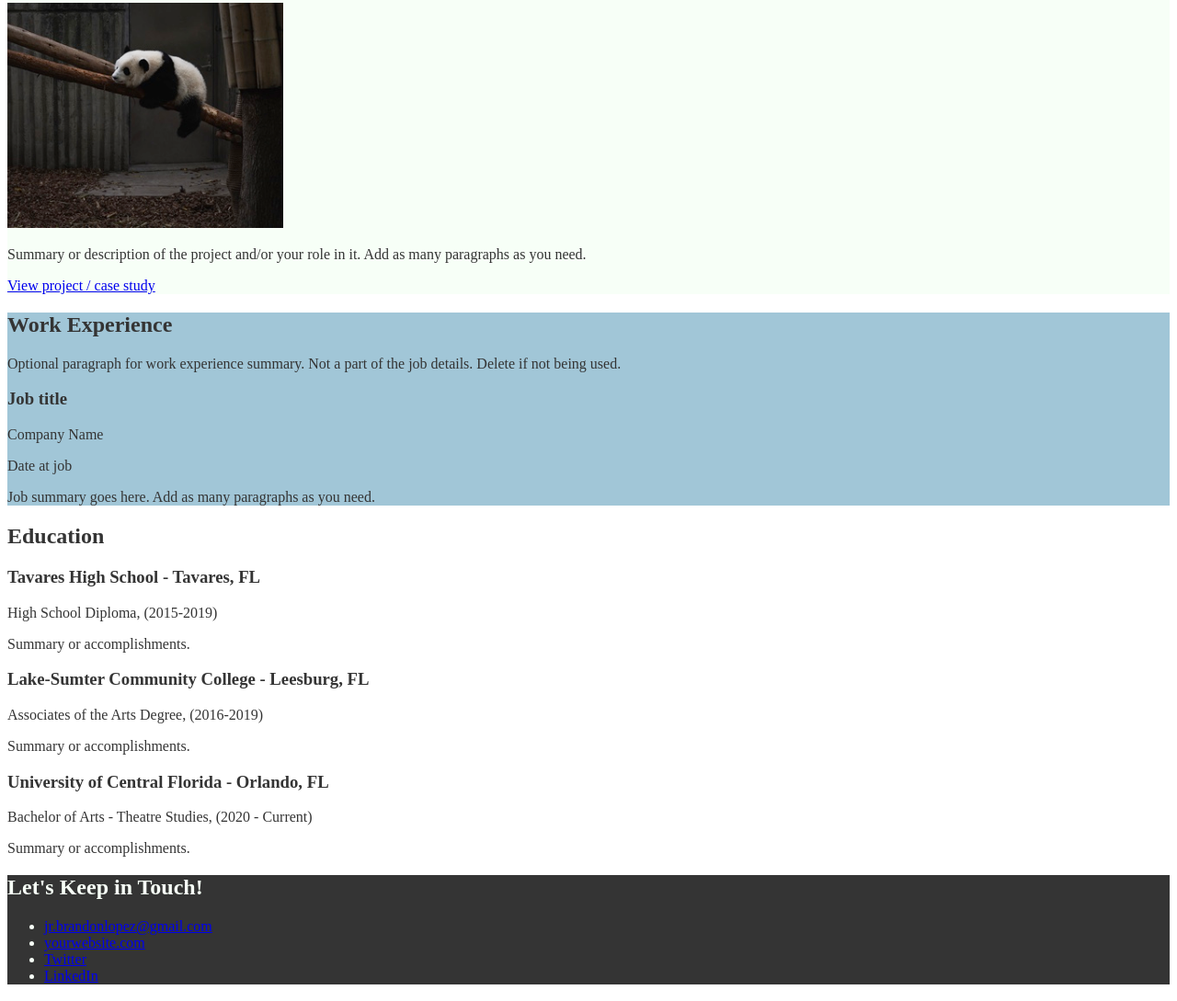
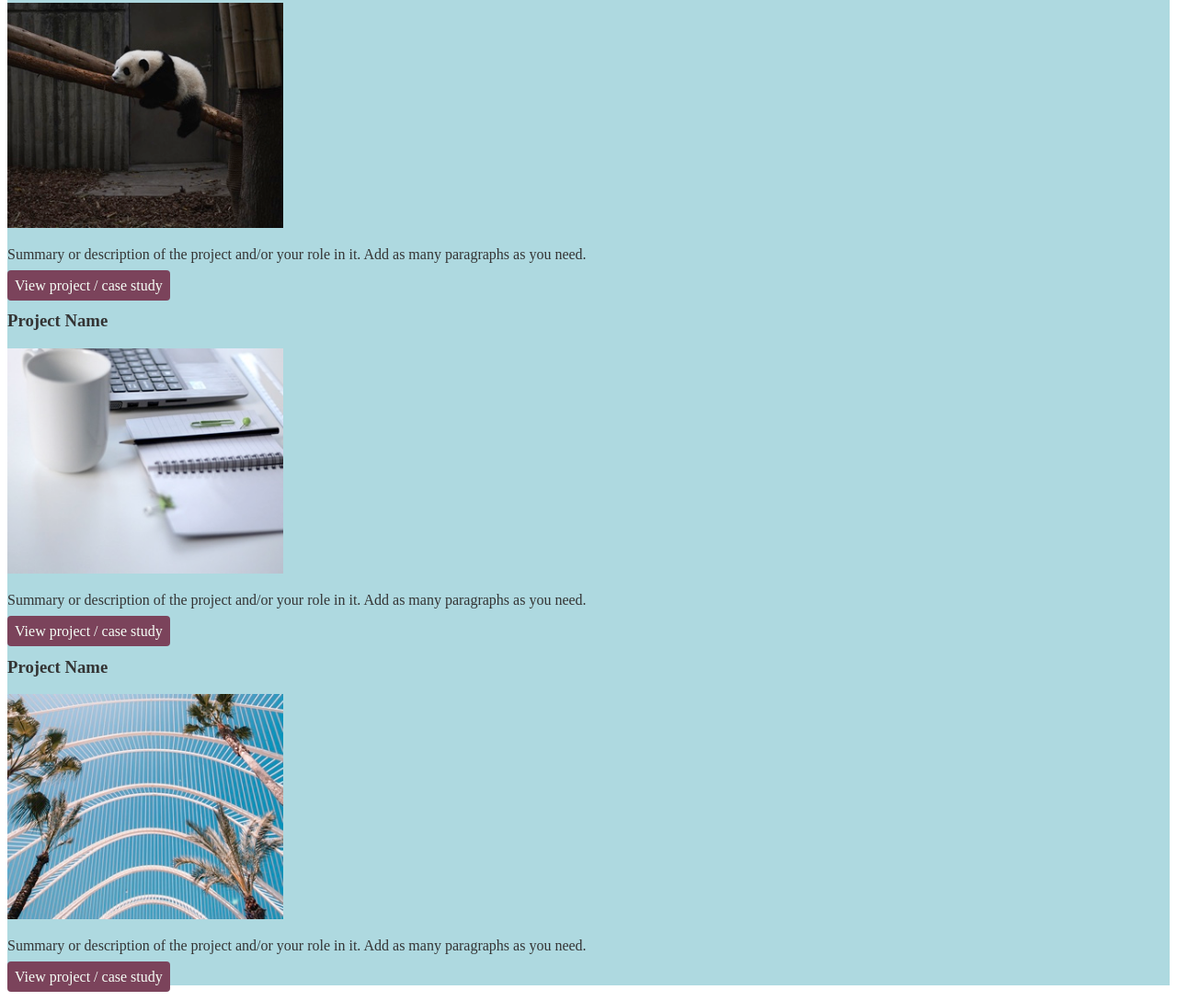
Before and after one commit to jr-brandon/css-portfolio, a plain HTML site: page index.html in a window 1280 px wide. Shown: the part 338-1427 px from the top of the page at 92% size. Drawn offline with Linux system fonts and the light colour scheme.

Commit message:
styles 01

```diff
--- a/css/styles.css
+++ b/css/styles.css
@@ -1,6 +1,6 @@
 
 /*
----------*/
+-------------------------------------*/
 body {
     color: #343434;
 }
@@ -9,10 +9,19 @@ img {
     width: 300px;
 }
 
+a {
+    color: #A882DD;
+    text-decoration: none;
+}
+
+a:hover{
+    text-decoration: underline;
+}
+
 /* Profile
 ------------------------------------*/
 header {
-    background: #2F3061;
+    background: #7B435B;
     color: #F7FFF7;
 }
 
@@ -22,7 +31,19 @@ header {
 /* Projects
 -------------------------------------*/
 .projects{
-    background: #F7FFF7;
+    background: #AED9E0;
+}
+
+.projects a{
+    color: #F7FFF7;
+    background: #7B435B;
+    padding: 8px;
+    border-radius: 4px;
+}
+
+.projects a:hover{
+    background: rgb(123, 67, 91, 45%);
+    text-decoration: none;
 }
 
 
@@ -30,7 +51,7 @@ header {
 /* Work Experience
 -------------------------------------*/
 .work-experience{
-    background: #A1C6D7;
+    background: #CAB1BD;
 }
 
 
@@ -45,6 +66,6 @@ header {
 /* Contact Info
 --------------------------------------*/
 footer {
-    background: #343434;
+    background: #404E5C;
     color: #F7FFF7;
 }
--- a/index.html
+++ b/index.html
@@ -16,18 +16,32 @@
         <p>Add your profile copy here. Add more paragraphs or links as needed. Here is some dummy text:
           Lorem ipsum dolor sit amet, consectetur adipiscing elit. Praesent bibendum, diam ut gravida efficitur, risus neque scelerisque erat,
           ut rhoncus erat odio ac justo. Nunc scelerisque vestibulum augue, sit amet hendrerit ante.</p>
-        <p>Add another paragraph if needed.</p>
+        <p>View selected projects below. More information can be found
+          at <a href="http://christinatruong.com">christinatruong.com</a>.</p>
       </header>
 
       <!-- ********************  PROJECTS / PORTFOLIO  ********************* -->
       <section class="projects">
         <h2>Featured Projects</h2>
-        <p>View selected projects below. More information can be found at <a href="http://christinatruong.com">christinatruong.com</a>.</p>
+        <p>View selected projects below. More information can be found
+          at <a href="http://christinatruong.com">christinatruong.com</a>.</p>
 
         <!-- Copy the whole <section> block to add more projects. -->
         <section>
           <h3>Project Name</h3>
           <img src="images/thumbnail-1.jpg" alt="description of image">
+          <p>Summary or description of the project and/or your role in it. Add as many paragraphs as you need.</p>
+          <a href="#" target="_blank">View project / case study</a>
+        </section>
+        <section>
+          <h3>Project Name</h3>
+          <img src="images/thumbnail-2.jpg" alt="description of image">
+          <p>Summary or description of the project and/or your role in it. Add as many paragraphs as you need.</p>
+          <a href="#" target="_blank">View project / case study</a>
+        </section>
+        <section>
+          <h3>Project Name</h3>
+          <img src="images/thumbnail-3.jpg" alt="description of image">
           <p>Summary or description of the project and/or your role in it. Add as many paragraphs as you need.</p>
           <a href="#" target="_blank">View project / case study</a>
         </section>
```
